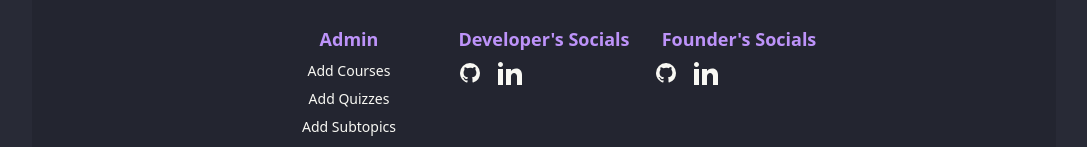
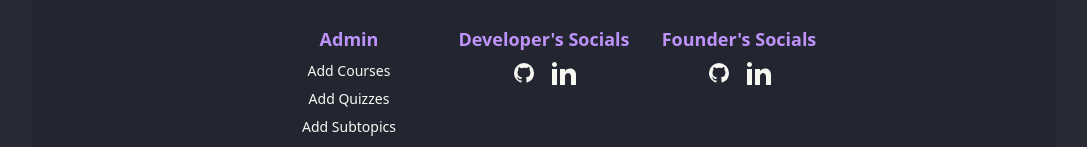
Before and after one commit to Sahityaaryan/nptel-quiz, a Next.js app: page / in a window 1280 px wide. Shown: the part 770-917 px from the top of the page, without its empty margins (96-1183 px from the left). Built offline with nearby package versions, Linux system fonts and the light colour scheme; no server answers; the database is empty.

Commit message:
style: aligned the social icons at the center

```diff
--- a/components/LandingPage.jsx
+++ b/components/LandingPage.jsx
@@ -134,7 +134,7 @@
               <h3 className="text-lg font-semibold text-secondary mb-2">
                 Developer's Socials
               </h3>
-              <div className="flex space-x-4">
+              <div className="flex space-x-4 justify-center">
                 <Link
                   href="https://github.com/Sahityaaryan"
                   target="_blank"
@@ -172,7 +172,7 @@
               <h3 className="text-lg font-semibold text-secondary mb-2">
                 Founder's Socials
               </h3>
-              <div className="flex space-x-4">
+              <div className="flex space-x-4 justify-center">
                 <Link
                   href="https://github.com/Nauser-Alam"
                   target="_blank"
```
